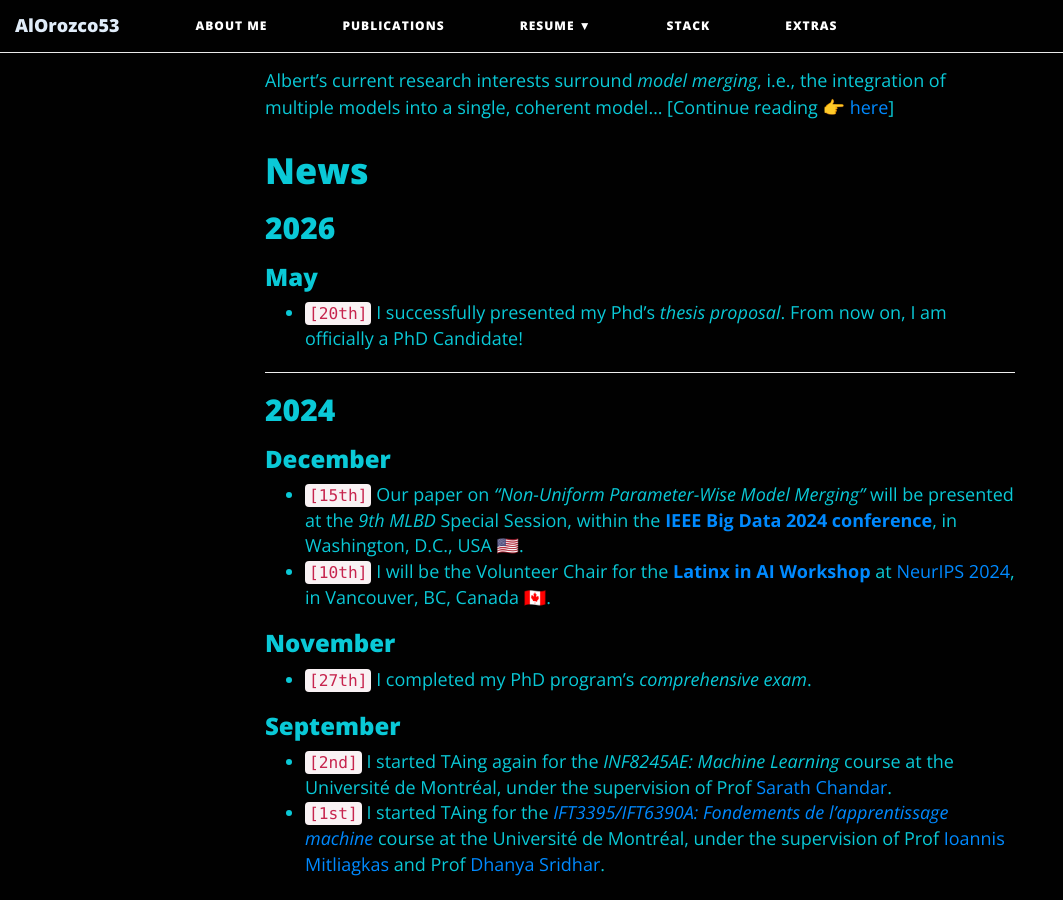
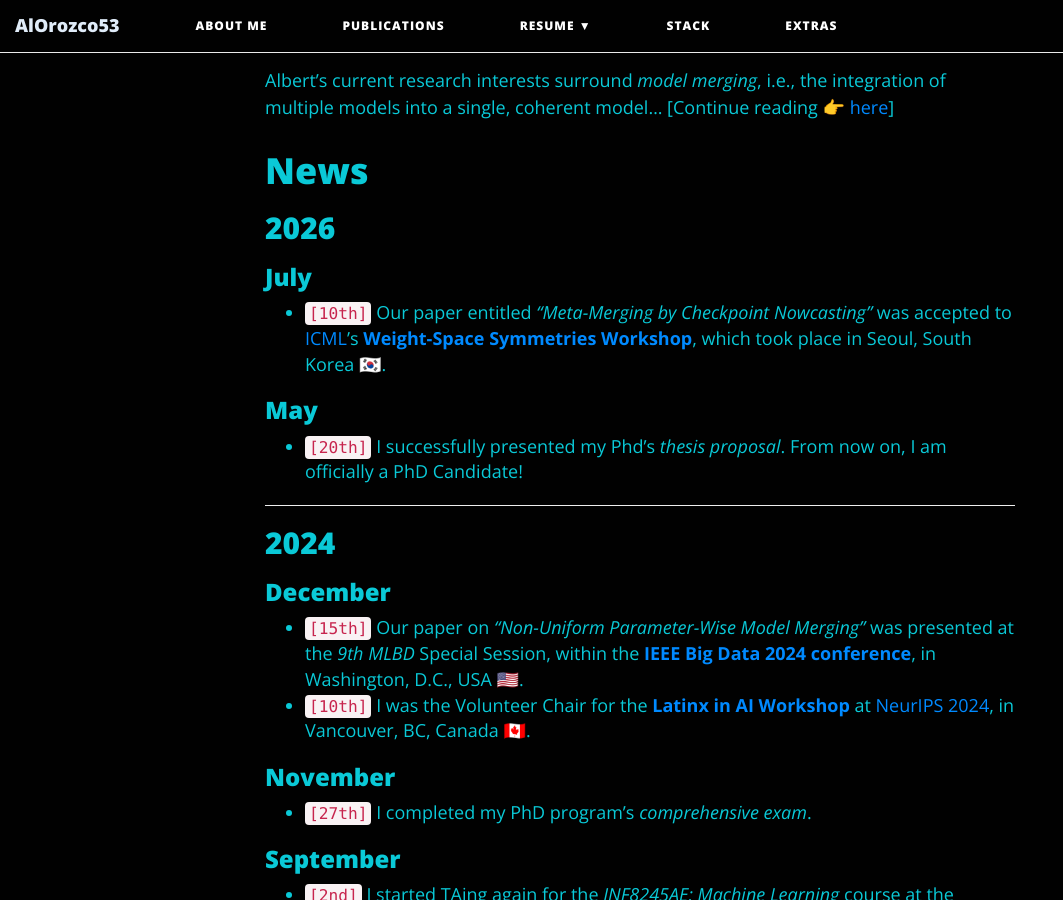
Before and after one commit to alorozco53/alorozco53.github.io, a Jekyll site: the page built from index.html, in a window 1280 px wide and 900 px high, scrolled down 1349 px. Shown: the whole window, without its empty margins (0-1063 px from the left). Built offline with Jekyll 4.4.1, drawn with Linux system fonts in a browser that asks for light colours; nearby versions of some CDN libraries; the list of posts is cut into pages by our own code; comment, search, counter and statistics services are not loaded.

Commit message:
[ADDED] some news

```diff
--- a/_includes/news.md
+++ b/_includes/news.md
@@ -1,6 +1,9 @@
 # News
 
 ## 2026
+
+### July
+- `[10th]` Our paper entitled _"Meta-Merging by Checkpoint Nowcasting"_ was accepted to [ICML](https://icml.cc)'s [**Weight-Space Symmetries Workshop**](https://www.weightsymmetry.com/), which took place in Seoul, South Korea 🇰🇷.
 
 ### May
 
@@ -11,8 +14,8 @@
 ## 2024
 
 ### December
-- `[15th]` Our paper on _"Non-Uniform Parameter-Wise Model Merging"_ will be presented at the _9th MLBD_ Special Session, within the [**IEEE Big Data 2024 conference**](https://www3.cs.stonybrook.edu/~ieeebigdata2024/index.html), in Washington, D.C., USA 🇺🇸.
-- `[10th]` I will be the Volunteer Chair for the [**Latinx in AI Workshop**](https://www.latinxinai.org/events/lxai-workshop-at-neurips-2024) at [NeurIPS 2024](https://nips.cc/Conferences/2024), in Vancouver, BC, Canada 🇨🇦.
+- `[15th]` Our paper on _"Non-Uniform Parameter-Wise Model Merging"_ was presented at the _9th MLBD_ Special Session, within the [**IEEE Big Data 2024 conference**](https://www3.cs.stonybrook.edu/~ieeebigdata2024/index.html), in Washington, D.C., USA 🇺🇸.
+- `[10th]` I was the Volunteer Chair for the [**Latinx in AI Workshop**](https://www.latinxinai.org/events/lxai-workshop-at-neurips-2024) at [NeurIPS 2024](https://nips.cc/Conferences/2024), in Vancouver, BC, Canada 🇨🇦.
 
 ### November
 - `[27th]` I completed my PhD program's _comprehensive exam_.
```
